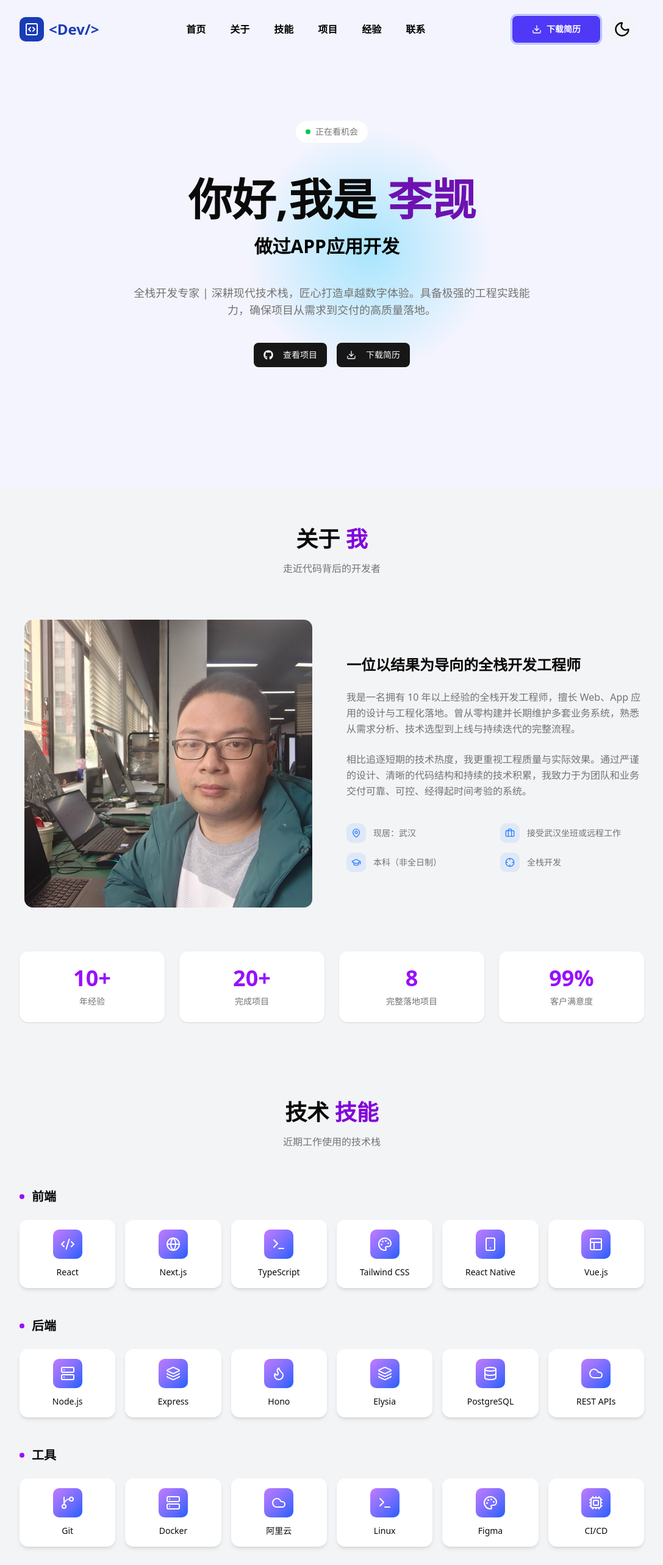
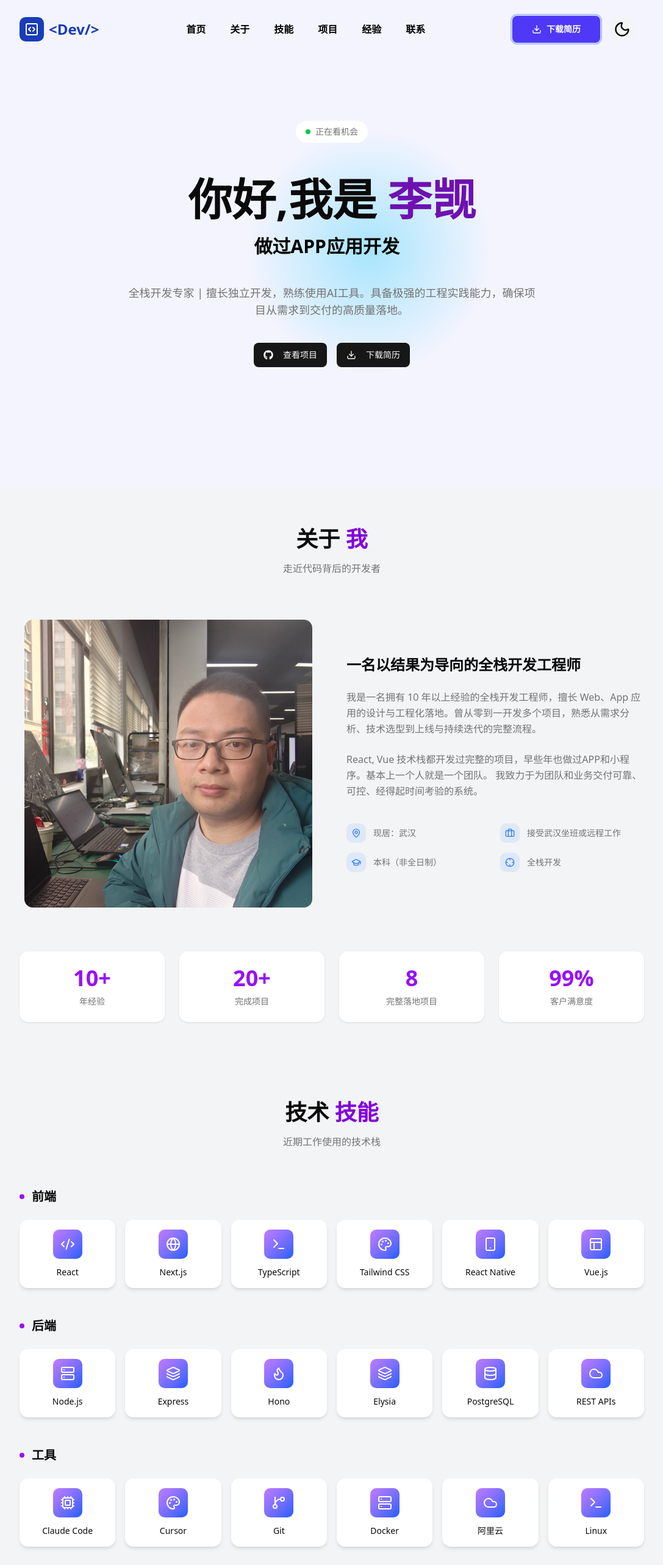
Before and after one commit to JimmyLJ/portfolio, a Next.js app: page / in a window 1280 px wide. Shown: the top 2566 px of the page at 61% size, without its empty margins (96-1183 px from the left). Built offline with nearby package versions, Linux system fonts and the light colour scheme.

Commit message:
更新一些文案、添加简历pdf

```diff
--- a/components/About/About.tsx
+++ b/components/About/About.tsx
@@ -30,14 +30,15 @@
         {/* 内容 */}
         <div data-aos="fade-left" data-aos-delay="150" className="space-y-6">
           <h3 className="text-2xl font-semibold">
-            一位以结果为导向的全栈开发工程师
+            一名以结果为导向的全栈开发工程师
           </h3>
           <p className="text-muted-foreground leading-relaxed">
             我是一名拥有 10 年以上经验的全栈开发工程师，擅长 Web、App
-            应用的设计与工程化落地。曾从零构建并长期维护多套业务系统，熟悉从需求分析、技术选型到上线与持续迭代的完整流程。
+            应用的设计与工程化落地。曾从零到一开发多个项目，熟悉从需求分析、技术选型到上线与持续迭代的完整流程。
           </p>
           <p className="text-muted-foreground leading-relaxed">
-            相比追逐短期的技术热度，我更重视工程质量与实际效果。通过严谨的设计、清晰的代码结构和持续的技术积累，我致力于为团队和业务交付可靠、可控、经得起时间考验的系统。
+            React, Vue 技术栈都开发过完整的项目，早些年也做过APP和小程序。基本上一个人就是一个团队。
+            我致力于为团队和业务交付可靠、可控、经得起时间考验的系统。
           </p>
           {/* 强调 */}
           <div className="grid grid-cols-1 sm:grid-cols-2 gap-4 pt-4">
--- a/components/Hero/Hero.tsx
+++ b/components/Hero/Hero.tsx
@@ -43,7 +43,7 @@
               2000,
               "做过APP应用开发",
               2000,
-              "做过独立站",
+              "做过小程序",
               2000,
             ]}
             wrapper="span"
@@ -58,7 +58,7 @@
           className="text-lg text-muted-foreground dark:text-gray-200 max-w-2xl mx-auto mb-10"
         >
           全栈开发专家 |
-          深耕现代技术栈，匠心打造卓越数字体验。具备极强的工程实践能力，确保项目从需求到交付的高质量落地。
+          擅长独立开发，熟练使用AI工具。具备极强的工程实践能力，确保项目从需求到交付的高质量落地。
         </p>
         {/* 按钮 */}
         <div
--- a/components/Navbar/Nav.tsx
+++ b/components/Navbar/Nav.tsx
@@ -68,7 +68,7 @@
           {/* 下载简历 */}
           <a
             href="/liji_fullstack_CV.pdf"
-            download="李觊-全栈开发工程师.pdf"
+            download="李觊-10年经验-全栈开发工程师.pdf"
             className="box-border
             relative z-20 inline-flex items-center justify-center w-auto px-6 sm:px-8 py-3 overflow-hidden font-bold text-white transition-all duration-300 bg-indigo-600 rounded-md cursor-pointer group ring-offset-2 ring-offset-gray-200 ring-1 ring-indigo-300 ring-offset-indigo-200 hover:ring-offset-indigo-500 ease focus:outline-none"
           >
--- a/data.ts
+++ b/data.ts
@@ -93,12 +93,12 @@
   {
     title: "工具",
     skills: [
+      { name: "Claude Code", icon: Cpu },
+      { name: "Cursor", icon: Palette },
       { name: "Git", icon: GitBranch },
       { name: "Docker", icon: Server },
       { name: "阿里云", icon: Cloud },
       { name: "Linux", icon: Terminal },
-      { name: "Figma", icon: Palette },
-      { name: "CI/CD", icon: Cpu },
     ],
   },
 ];
@@ -121,7 +121,7 @@
     type: "work",
     title: "个人接单",
     company: "自由职业",
-    period: "2024 - 现在",
+    period: "2025 - 现在",
     description:
       "自由职业期间利用 AI 编程工具链，高效完成几个全栈产品的设计开发与落地。",
     technologies: ["React", "Vue", "Hono", "PostgreSQL", "阿里云", "AI Coding"],
```
Also changed, not shown: 1 other file (tests, documents, lock files or other folders).
